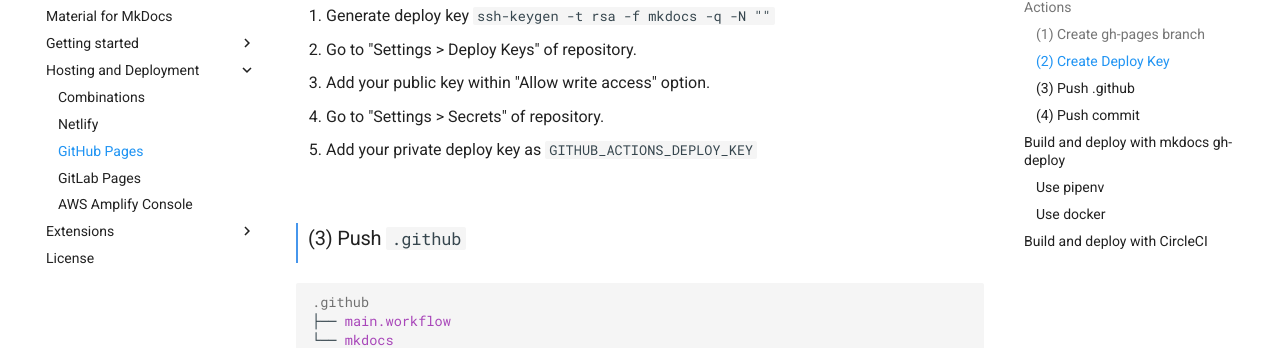
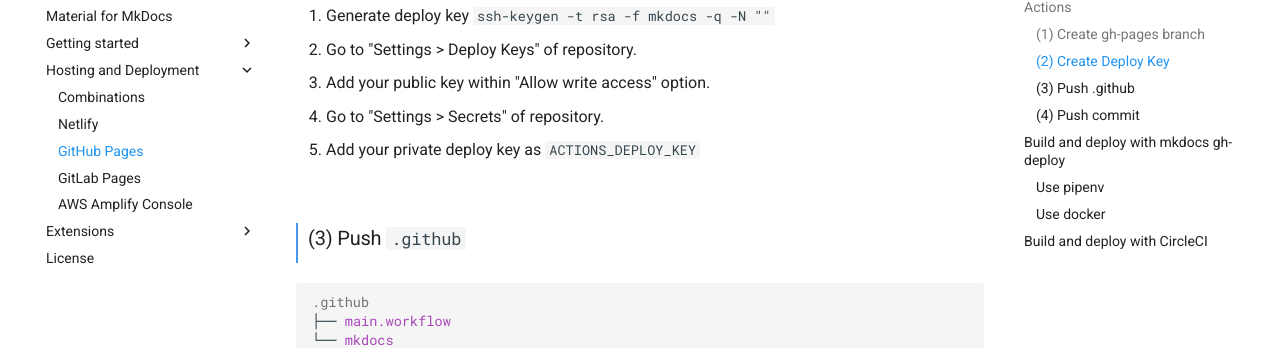
Before and after one commit to peaceiris/mkdocs-material-boilerplate, an MkDocs documentation site: the page built from docs/hosting-and-deployment/github-pages.md, in a window 1280 px wide and 900 px high, scrolled down 621 px. Shown: the part 119-467 px from the top of the window. Built offline with MkDocs 1.6.1 and Material for MkDocs 9.7.7, drawn with Linux system fonts in a browser that asks for light colours; comment, search, counter and statistics services are not loaded.

Commit message:
fix: deploy key

```diff
--- a/docs/hosting-and-deployment/github-pages.md
+++ b/docs/hosting-and-deployment/github-pages.md
@@ -24,7 +24,7 @@
 2. Go to "Settings > Deploy Keys" of repository.
 3. Add your public key within "Allow write access" option.
 4. Go to "Settings > Secrets" of repository.
-5. Add your private deploy key as `GITHUB_ACTIONS_DEPLOY_KEY`
+5. Add your private deploy key as `ACTIONS_DEPLOY_KEY`
 
 ### (3) Push `.github`
 
```
Also changed, not shown: 2 other files.
